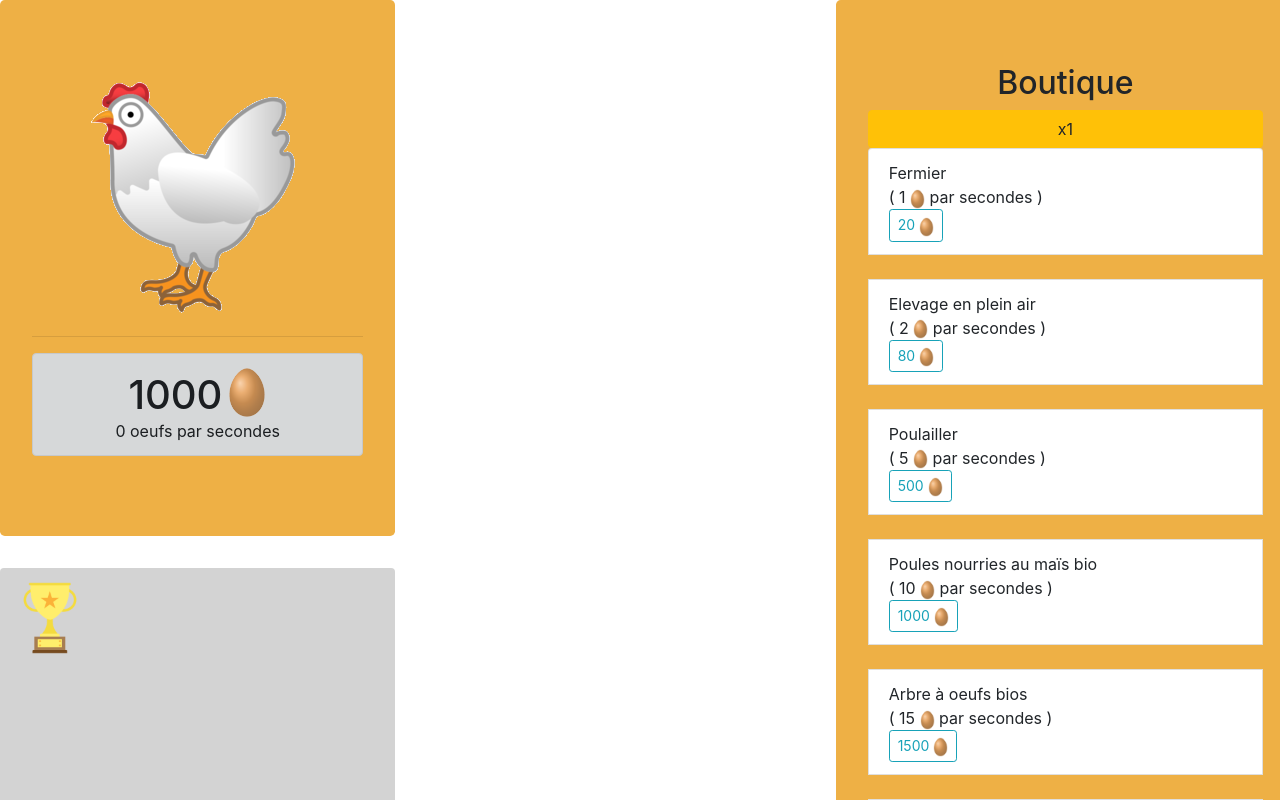
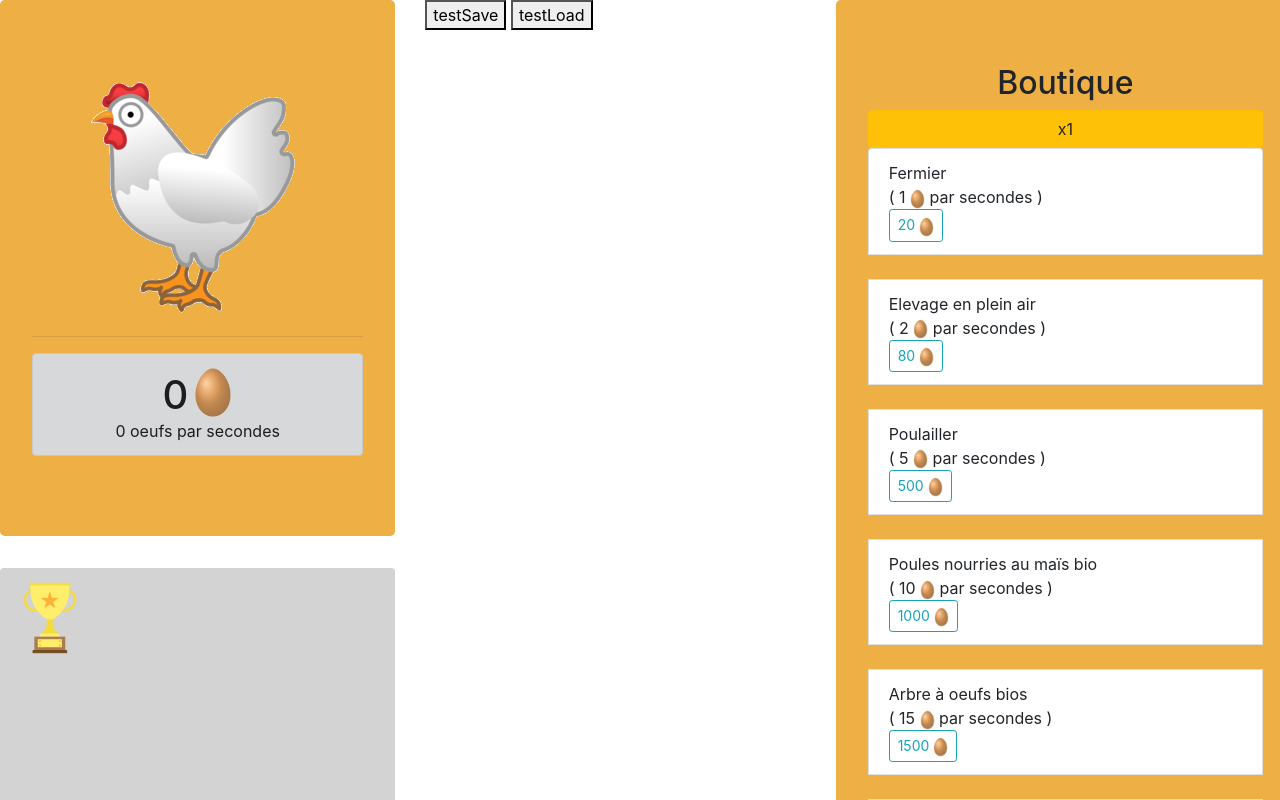
Before and after one commit to Bastianu/Chicken-Clicker, a website: page index.html in a window 1280 px wide. Drawn offline with Linux system fonts and the light colour scheme.

Commit message:
3 fois rien

```diff
--- a/index.html
+++ b/index.html
@@ -36,6 +36,8 @@
 
         <div class="col">
             <div id="myBuildings"></div>
+            <button onclick="savePlayerData()">testSave</button>
+            <button onclick="getPlayerData()">testLoad</button>
         </div>
 
 
--- a/main.js
+++ b/main.js
@@ -6,9 +6,9 @@ var myBuildings_Elem = document.getElementById("myBuildings");
 var myRewards_Elem = document.getElementById("myRewards");
 
 //** vars utilisateur */
-var eggs = 1000;
+var eggs = 0;
 var clics = 0;
-var eggsOnclick = 1;
+var eggsOnClick = 1;
 var secondPassed  = 0;
 var myBuildings = [];
 var myAmeliorations = [];
@@ -32,7 +32,7 @@ if(navigator.serviceWorker) {
 
 function initGame(){
 
-    getPlayerData();
+   // getPlayerData();
     loadContent();
     initClicker();
     initGameTimer();
@@ -103,7 +103,20 @@ function updateMyBuildings(){
             //////////////////////////////////
 
 function getPlayerData(){
-    //get vars utilisateur from cache ou from bdd
+    console.log("eggs: "+parseInt(localStorage.getItem("eggs")));
+    console.log("clics: "+parseInt(localStorage.getItem("clics")));
+    console.log("secondes: "+parseInt(localStorage.getItem("secondes")));
+    console.log("myBuildings: "+localStorage.getItem("myBuildings").split(',').map(b=>parseInt(b)));
+}
+
+function savePlayerData(){
+    localStorage.clear();
+    localStorage.setItem("eggs", eggs.toString());
+    localStorage.setItem("myBuildings", myBuildings.toString());
+    localStorage.setItem("clics", clics);
+    localStorage.setItem("secondes", secondPassed);
+    localStorage.setItem("myRewards", myRewards.toString());
+    localStorage.setItem("myAmeliorations", myAmeliorations.toString());
 }
 
 function loadContent() {
```
